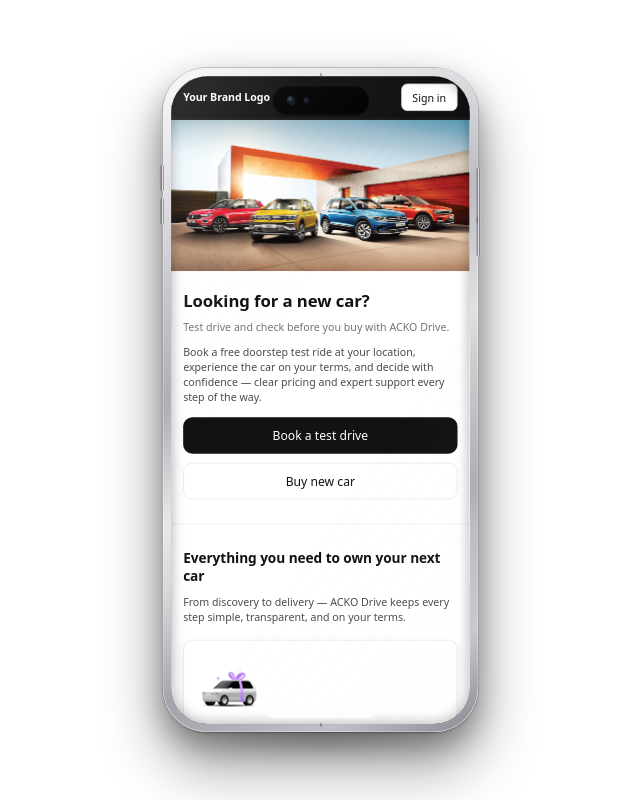
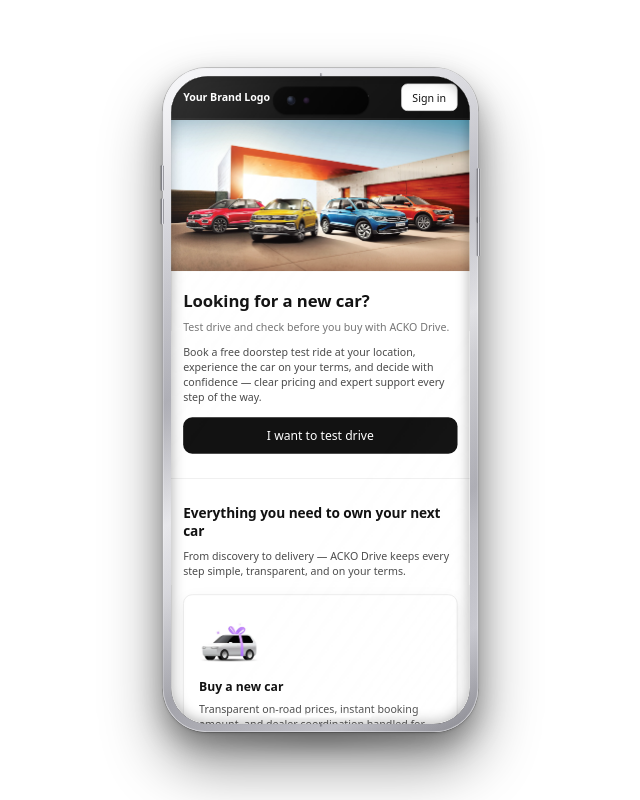
Before and after one commit to tanmayvatsa31/Test-Drive, a React (Vite) app: page / in a window 1280 px wide. Shown: the whole page, without its empty margins (320-960 px from the left). Built offline with nearby package versions, Linux system fonts and the light colour scheme; a web font is replaced by a local one.

Commit message:
Simplify customer hero to a single test-drive CTA.
Rename the primary button to I want to test drive and remove Buy new car from the landing hero.

```diff
--- a/src/ackodrive/components/CustomerLandingHero.tsx
+++ b/src/ackodrive/components/CustomerLandingHero.tsx
@@ -47,22 +47,14 @@ export function CustomerLandingHero({
           </p>
         </div>
 
-        <div className="ad-hero-cta-row ad-hero-cta-row--stack">
+        <div className="ad-hero-cta-row">
           <button
             type="button"
             onClick={() => onIntent("testride")}
             className="ad-hero-cta"
             style={HERO_CTA_STYLE}
           >
-            Book a test drive
-          </button>
-          <button
-            type="button"
-            onClick={() => onIntent("purchase")}
-            className="ad-hero-cta ad-hero-cta-secondary"
-            style={HERO_CTA_STYLE}
-          >
-            Buy new car
+            I want to test drive
           </button>
         </div>
       </div>
```
